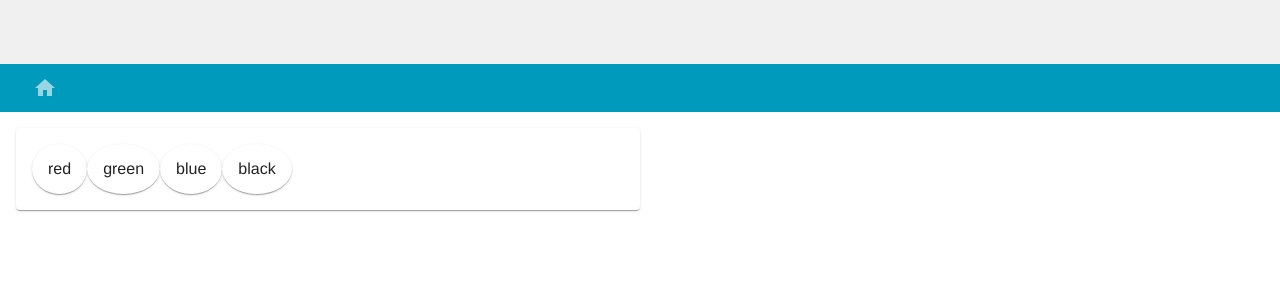
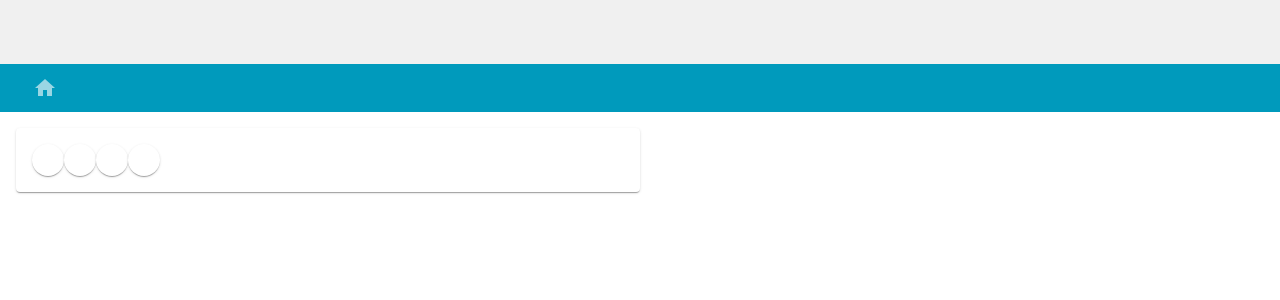
Before and after one commit to MasterCloudApps-Projects/TDD-Mastermind, an Angular app in the folder TFM-Mastermind-Front/: page /boardComponent in a window 1280 px wide. Shown: the top 300 px of the page. Built offline with nearby package versions, Linux system fonts and the light colour scheme; a web font is replaced by a local one.

Commit message:
Add test get secret combination by method and check length before and after

```diff
--- a/TFM-Mastermind-Front/src/app/ui/board/board.component.ts
+++ b/TFM-Mastermind-Front/src/app/ui/board/board.component.ts
@@ -8,7 +8,10 @@ import { Component } from '@angular/core';
 export class BoardComponent {
   public title = 'mastermind-front';
 
-  public secretCombination:string[] = ['red', 'green', 'blue', 'black'];
+  public secretCombination:string[] = [];
 
 
+  public getSecretCombination(){
+    this.secretCombination = ['red', 'green', 'blue', 'black'];
+  }
 }
```
Also changed, not shown: 1 other file (tests, documents, lock files or other folders).
